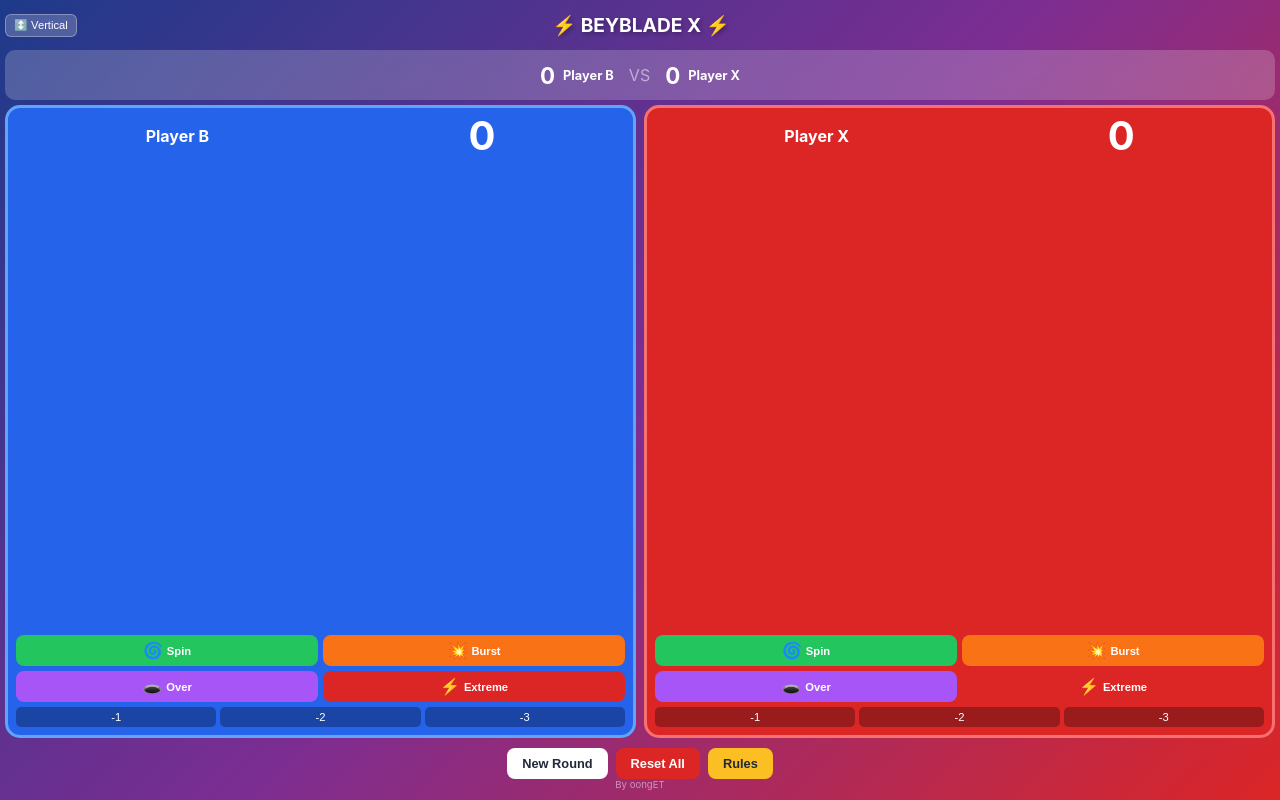
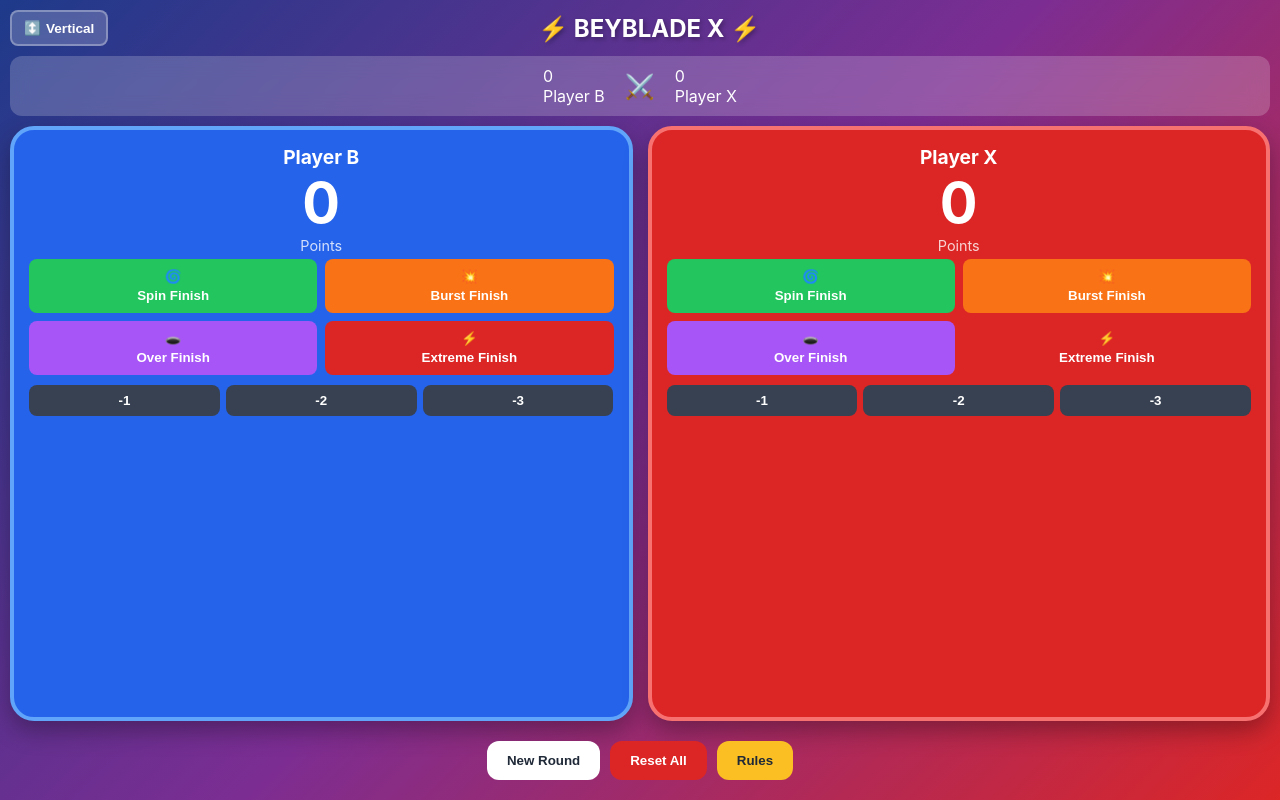
Before and after one commit to AEKTANA/3o3-beyblade-app, a plain HTML site: page index.html in a window 1280 px wide. Drawn offline with Linux system fonts and the light colour scheme.

Commit message:
Update index.htmlแนวนอน2

```diff
--- a/index.html
+++ b/index.html
@@ -2,198 +2,87 @@
 <html lang="en">
 <head>
     <meta charset="UTF-8">
-    <meta name="viewport" content="width=device-width, initial-scale=1.0, user-scalable=no, viewport-fit=cover">
+    <meta name="viewport" content="width=device-width, initial-scale=1.0, user-scalable=no">
     <meta name="mobile-web-app-capable" content="yes">
     <meta name="apple-mobile-web-app-capable" content="yes">
     <title>⚡ BEYBLADE X Scorekeeper</title>
+    <link rel="manifest" href="manifest.json">
+    <script>
+      if ('serviceWorker' in navigator) {
+        navigator.serviceWorker.register('service-worker.js');
+      }
+    </script>
     <style>
-        * {
-            margin: 0;
-            padding: 0;
-            box-sizing: border-box;
-        }
-
+        /* สไตล์เดิมของคุณอาทั้งหมด */
+        * { margin: 0; padding: 0; box-sizing: border-box; }
         body {
             font-family: -apple-system, BlinkMacSystemFont, 'Segoe UI', Roboto, sans-serif;
             background: linear-gradient(135deg, #1e3a8a 0%, #7c2d92 50%, #dc2626 100%);
             min-height: 100vh;
-            padding: 5px;
+            padding: 10px;
             display: flex;
             flex-direction: column;
-            overflow: hidden; /* ป้องกันการรูดจอทิ้ง */
+            overflow-x: hidden;
         }
+        .container { max-width: 1400px; margin: 0 auto; width: 100%; display: flex; flex-direction: column; gap: 10px; flex: 1; }
+        .header { display: flex; justify-content: space-between; align-items: center; gap: 10px; }
+        .title { text-align: center; color: white; font-size: 1.5rem; font-weight: bold; text-shadow: 2px 2px 4px rgba(0,0,0,0.3); flex: 1; }
 
-        .container {
-            max-width: 1400px;
-            margin: 0 auto;
-            width: 100%;
-            display: flex;
-            flex-direction: column;
-            gap: 5px;
-            flex: 1;
-        }
-
-        .header {
-            display: flex;
-            justify-content: space-between;
-            align-items: center;
-            height: 40px;
-        }
-
-        .title {
-            text-align: center;
-            color: white;
-            font-size: 1.2rem;
-            font-weight: bold;
-            text-shadow: 2px 2px 4px rgba(0,0,0,0.3);
-            flex: 1;
-        }
-
-        /* ปรับปุ่มสลับหน้าจอให้เล็กลงในแนวนอน */
         .orientation-btn {
             background: rgba(255, 255, 255, 0.2);
             backdrop-filter: blur(10px);
-            border: 1px solid rgba(255, 255, 255, 0.3);
-            border-radius: 6px;
-            padding: 4px 8px;
-            color: white;
-            font-size: 0.7rem;
-            cursor: pointer;
+            border: 2px solid rgba(255, 255, 255, 0.3);
+            border-radius: 8px; padding: 8px 12px; color: white; cursor: pointer; font-size: 0.85rem; font-weight: bold; display: flex; align-items: center; gap: 5px;
         }
 
         .win-counter {
-            background: rgba(255, 255, 255, 0.2);
-            backdrop-filter: blur(10px);
-            border-radius: 10px;
-            padding: 5px;
-            display: flex;
-            justify-content: center;
-            align-items: center;
-            gap: 15px;
-            color: white;
-            height: 50px;
+            background: rgba(255, 255, 255, 0.2); backdrop-filter: blur(10px); border-radius: 12px; padding: 10px; display: flex; justify-content: center; align-items: center; gap: 20px; color: white;
         }
 
-        .win-item { display: flex; align-items: center; gap: 8px; }
-        .win-count { font-size: 1.4rem; font-weight: bold; }
-        .win-name { font-size: 0.8rem; font-weight: bold; }
+        .players-grid { display: grid; gap: 15px; flex: 1; }
+        .players-grid.horizontal { grid-template-columns: 1fr 1fr; }
+        .players-grid.vertical { grid-template-columns: 1fr; grid-template-rows: 1fr 1fr; }
 
-        .players-grid {
-            display: grid;
-            gap: 8px;
-            flex: 1;
-            min-height: 0;
-        }
-
-        /* โหมดแนวนอน (Horizontal) - แก้ไขให้พอดีจอ */
-        .players-grid.horizontal {
-            grid-template-columns: 1fr 1fr;
-        }
-
-        .player-card {
-            border-radius: 15px;
-            padding: 8px;
-            display: flex;
-            flex-direction: column;
-            border: 3px solid;
-            justify-content: space-between;
-        }
-
+        .player-card { border-radius: 24px; padding: 15px; box-shadow: 0 10px 25px rgba(0,0,0,0.3); display: flex; flex-direction: column; border: 4px solid; }
         .player1 { background: #2563eb; border-color: #60a5fa; }
         .player2 { background: #dc2626; border-color: #f87171; }
 
-        .player-header {
-            display: flex;
-            justify-content: space-around;
-            align-items: center;
-            margin-bottom: 5px;
+        /* แก้ไขให้แนวนอนพอดีจอโทรศัพท์ */
+        @media (max-height: 500px) {
+            .player-score { font-size: 2.2rem !important; }
+            .score-btn { padding: 5px !important; }
+            .score-btn-icon { font-size: 1.2rem !important; }
+            .title { font-size: 1.1rem !important; }
+            .score-btn-label { font-size: 0.6rem !important; }
         }
 
-        .player-name { font-size: 1rem; font-weight: bold; color: white; }
-        .player-score { font-size: 2.5rem; font-weight: bold; color: white; line-height: 1; }
+        .player-header { text-align: center; margin-bottom: 5px; }
+        .player-name { font-size: 1.2rem; font-weight: bold; color: white; }
+        .player-score { font-size: 3.5rem; font-weight: bold; color: white; }
+        .player-score-label { font-size: 0.9rem; opacity: 0.8; color: white; }
 
-        .controls {
-            display: flex;
-            flex-direction: column;
-            gap: 5px;
+        .score-buttons { display: grid; grid-template-columns: 1fr 1fr; gap: 8px; }
+        .score-btn {
+            padding: 10px 8px; border: none; border-radius: 8px; font-weight: bold; color: white; cursor: pointer;
+            display: flex; flex-direction: column; align-items: center; gap: 4px; transition: 0.1s;
         }
-
-        .score-buttons {
-            display: grid;
-            grid-template-columns: 1fr 1fr;
-            gap: 5px;
-        }
-
-        .score-btn {
-            padding: 6px 2px;
-            border: none;
-            border-radius: 8px;
-            color: white;
-            font-weight: bold;
-            font-size: 0.7rem;
-            display: flex;
-            align-items: center;
-            justify-content: center;
-            gap: 4px;
-        }
-
-        .score-btn-icon { font-size: 1rem; }
-
-        /* สีปุ่มเดิม */
+        .score-btn:active { transform: scale(0.95); }
         .btn-spin { background: #22c55e; }
         .btn-burst { background: #f97316; }
         .btn-over { background: #a855f7; }
         .btn-extreme { background: #dc2626; }
 
-        .subtract-buttons {
-            display: grid;
-            grid-template-columns: 1fr 1fr 1fr;
-            gap: 4px;
-        }
+        .subtract-buttons { display: grid; grid-template-columns: 1fr 1fr 1fr; gap: 6px; margin-top: 10px; }
+        .subtract-btn { padding: 8px 6px; background: #374151; border: none; border-radius: 8px; color: white; font-weight: bold; }
 
-        .subtract-btn {
-            padding: 4px;
-            background: rgba(0,0,0,0.3);
-            border: none;
-            border-radius: 5px;
-            color: white;
-            font-size: 0.7rem;
-        }
-
-        .bottom-controls {
-            padding: 5px 0;
-        }
-
-        .button-row {
-            display: flex;
-            justify-content: center;
-            gap: 8px;
-        }
-
-        .control-btn {
-            padding: 8px 15px;
-            border: none;
-            border-radius: 8px;
-            font-weight: bold;
-            font-size: 0.8rem;
-            cursor: pointer;
-        }
-
+        .bottom-controls { text-align: center; margin-top: 10px; }
+        .button-row { display: flex; justify-content: center; gap: 10px; margin-bottom: 10px; }
+        .control-btn { padding: 12px 20px; border-radius: 12px; font-weight: bold; border: none; cursor: pointer; display: flex; align-items: center; gap: 8px; }
         .btn-reset { background: white; color: #1f2937; }
         .btn-reset-all { background: #dc2626; color: white; }
         .btn-rules { background: #fbbf24; color: #1f2937; }
 
-        .credit {
-            text-align: center;
-            color: rgba(255, 255, 255, 0.5);
-            font-size: 0.6rem;
-        }
-
-        /* โหมดแนวตั้ง (Vertical) */
-        .players-grid.vertical {
-            grid-template-columns: 1fr;
-            grid-template-rows: 1fr 1fr;
-        }
+        .rules-panel { background: rgba(0,0,0,0.4); border-radius: 15px; padding: 15px; color: white; margin-top: 10px; display: none; }
     </style>
 </head>
 <body>
@@ -203,15 +92,15 @@
                 <span id="orientationIcon">↕️</span> <span id="orientationText">Vertical</span>
             </button>
             <h1 class="title">⚡ BEYBLADE X ⚡</h1>
-            <div style="width: 70px;"></div>
+            <div style="width: 80px;"></div>
         </div>
 
         <div class="win-counter">
             <div class="win-item">
                 <div class="win-count" id="player1Wins">0</div>
-                <div class="win-name" id="displayPlayer1Name">Player B</div>
+                <div class="win-name">Player B</div>
             </div>
-            <div style="color: white; opacity: 0.5;">VS</div>
+            <div style="font-size: 1.5rem;">⚔️</div>
             <div class="win-item">
                 <div class="win-count" id="player2Wins">0</div>
                 <div class="win-name">Player X</div>
@@ -221,15 +110,15 @@
         <div id="playersGrid" class="players-grid horizontal">
             <div class="player-card player1">
                 <div class="player-header">
-                    <span class="player-name">Player B</span>
-                    <span class="player-score" id="player1Score">0</span>
+                    <div class="player-name">Player B</div>
+                    <div class="player-score" id="player1Score">0</div>
+                    <div class="player-score-label">Points</div>
                 </div>
-                <div class="controls">
                 <div class="score-buttons">
-                        <button class="score-btn btn-spin" onclick="addScore(1, 1)"><span class="score-btn-icon">🌀</span> Spin</button>
-                        <button class="score-btn btn-burst" onclick="addScore(1, 2)"><span class="score-btn-icon">💥</span> Burst</button>
-                        <button class="score-btn btn-over" onclick="addScore(1, 2)"><span class="score-btn-icon">🕳️</span> Over</button>
-                        <button class="score-btn btn-extreme" onclick="addScore(1, 3)"><span class="score-btn-icon">⚡</span> Extreme</button>
+                    <button class="score-btn btn-spin" onclick="addScore(1, 1)"><span class="score-btn-icon">🌀</span><span class="score-btn-label">Spin Finish</span></button>
+                    <button class="score-btn btn-burst" onclick="addScore(1, 2)"><span class="score-btn-icon">💥</span><span class="score-btn-label">Burst Finish</span></button>
+                    <button class="score-btn btn-over" onclick="addScore(1, 2)"><span class="score-btn-icon">🕳️</span><span class="score-btn-label">Over Finish</span></button>
+                    <button class="score-btn btn-extreme" onclick="addScore(1, 3)"><span class="score-btn-icon">⚡</span><span class="score-btn-label">Extreme Finish</span></button>
                 </div>
                 <div class="subtract-buttons">
                     <button class="subtract-btn" onclick="subtractScore(1, 1)">-1</button>
@@ -237,25 +126,23 @@
                     <button class="subtract-btn" onclick="subtractScore(1, 3)">-3</button>
                 </div>
             </div>
-            </div>
 
             <div class="player-card player2">
                 <div class="player-header">
-                    <span class="player-name">Player X</span>
-                    <span class="player-score" id="player2Score">0</span>
+                    <div class="player-name">Player X</div>
+                    <div class="player-score" id="player2Score">0</div>
+                    <div class="player-score-label">Points</div>
                 </div>
-                <div class="controls">
                 <div class="score-buttons">
-                        <button class="score-btn btn-spin" onclick="addScore(2, 1)"><span class="score-btn-icon">🌀</span> Spin</button>
-                        <button class="score-btn btn-burst" onclick="addScore(2, 2)"><span class="score-btn-icon">💥</span> Burst</button>
-                        <button class="score-btn btn-over" onclick="addScore(2, 2)"><span class="score-btn-icon">🕳️</span> Over</button>
-                        <button class="score-btn btn-extreme" onclick="addScore(2, 3)"><span class="score-btn-icon">⚡</span> Extreme</button>
+                    <button class="score-btn btn-spin" onclick="addScore(2, 1)"><span class="score-btn-icon">🌀</span><span class="score-btn-label">Spin Finish</span></button>
+                    <button class="score-btn btn-burst" onclick="addScore(2, 2)"><span class="score-btn-icon">💥</span><span class="score-btn-label">Burst Finish</span></button>
+                    <button class="score-btn btn-over" onclick="addScore(2, 2)"><span class="score-btn-icon">🕳️</span><span class="score-btn-label">Over Finish</span></button>
+                    <button class="score-btn btn-extreme" onclick="addScore(2, 3)"><span class="score-btn-icon">⚡</span><span class="score-btn-label">Extreme Finish</span></button>
                 </div>
                 <div class="subtract-buttons">
                     <button class="subtract-btn" onclick="subtractScore(2, 1)">-1</button>
                     <button class="subtract-btn" onclick="subtractScore(2, 2)">-2</button>
                     <button class="subtract-btn" onclick="subtractScore(2, 3)">-3</button>
-                    </div>
                 </div>
             </div>
         </div>
@@ -266,9 +153,41 @@
                 <button class="control-btn btn-reset-all" onclick="resetAll()">Reset All</button>
                 <button class="control-btn btn-rules" onclick="toggleRules()">Rules</button>
             </div>
-            <div class="credit">By oongET</div>
+            <div id="rulesPanel" class="rules-panel">
+                <p>🌀 Spin Finish: 1 PT | 💥 Burst: 2 PT</p>
+                <p>🕳️ Over: 2 PT | ⚡ Extreme: 3 PT</p>
+                <p style="color:#fbbf24; margin-top:5px;">First to 4 Wins!</p>
+            </div>
         </div>
     </div>
 
+    <script>
+        // ระบบเสียงและคำนวณคะแนนเดิมของคุณอา
+        var state = { player1Score: 0, player2Score: 0, player1Wins: 0, player2Wins: 0, orientation: 'horizontal', audioContext: null };
+        function initAudio() { if (!state.audioContext) state.audioContext = new (window.AudioContext || window.webkitAudioContext)(); }
+        function playSound() {
+            initAudio(); var osc = state.audioContext.createOscillator(); var gain = state.audioContext.createGain();
+            osc.connect(gain); gain.connect(state.audioContext.destination);
+            osc.frequency.setValueAtTime(800, state.audioContext.currentTime);
+            gain.gain.setValueAtTime(0.1, state.audioContext.currentTime);
+            osc.start(); gain.gain.exponentialRampToValueAtTime(0.01, state.audioContext.currentTime + 0.1); osc.stop(state.audioContext.currentTime + 0.1);
+        }
+        function addScore(p, s) { playSound(); if(p===1) state.player1Score += s; else state.player2Score += s; update(); checkWin(); }
+        function subtractScore(p, s) { if(p===1) state.player1Score = Math.max(0, state.player1Score - s); else state.player2Score = Math.max(0, state.player2Score - s); update(); }
+        function update() { document.getElementById('player1Score').innerText = state.player1Score; document.getElementById('player2Score').innerText = state.player2Score; }
+        function checkWin() {
+            if(state.player1Score >= 4) { alert('Player B Wins!'); state.player1Wins++; resetRound(); }
+            else if(state.player2Score >= 4) { alert('Player X Wins!'); state.player2Wins++; resetRound(); }
+            document.getElementById('player1Wins').innerText = state.player1Wins; document.getElementById('player2Wins').innerText = state.player2Wins;
+        }
+        function resetRound() { state.player1Score = 0; state.player2Score = 0; update(); }
+        function resetAll() { if(confirm('Reset all scores?')) { state.player1Wins = 0; state.player2Wins = 0; resetRound(); document.getElementById('player1Wins').innerText = 0; document.getElementById('player2Wins').innerText = 0; } }
+        function toggleRules() { var p = document.getElementById('rulesPanel'); p.style.display = p.style.display === 'none' ? 'block' : 'none'; }
+        function toggleOrientation() {
+            var g = document.getElementById('playersGrid'); var t = document.getElementById('orientationText');
+            if(state.orientation === 'horizontal') { g.classList.replace('horizontal', 'vertical'); t.innerText = 'Horizontal'; state.orientation = 'vertical'; }
+            else { g.classList.replace('vertical', 'horizontal'); t.innerText = 'Vertical'; state.orientation = 'horizontal'; }
+        }
+    </script>
 </body>
 </html>
```
Lines whose indentation alone changed are shown as unchanged.
